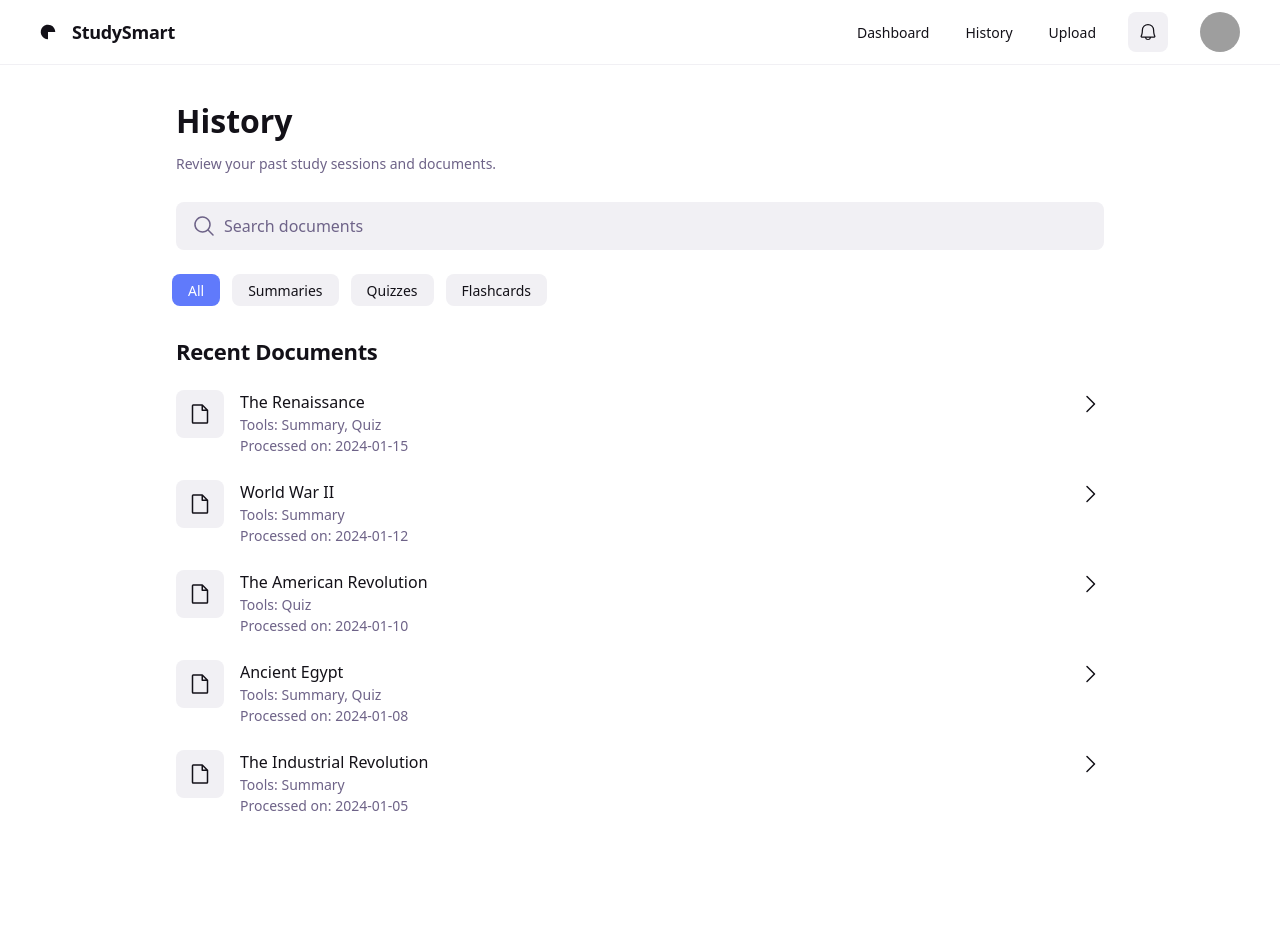
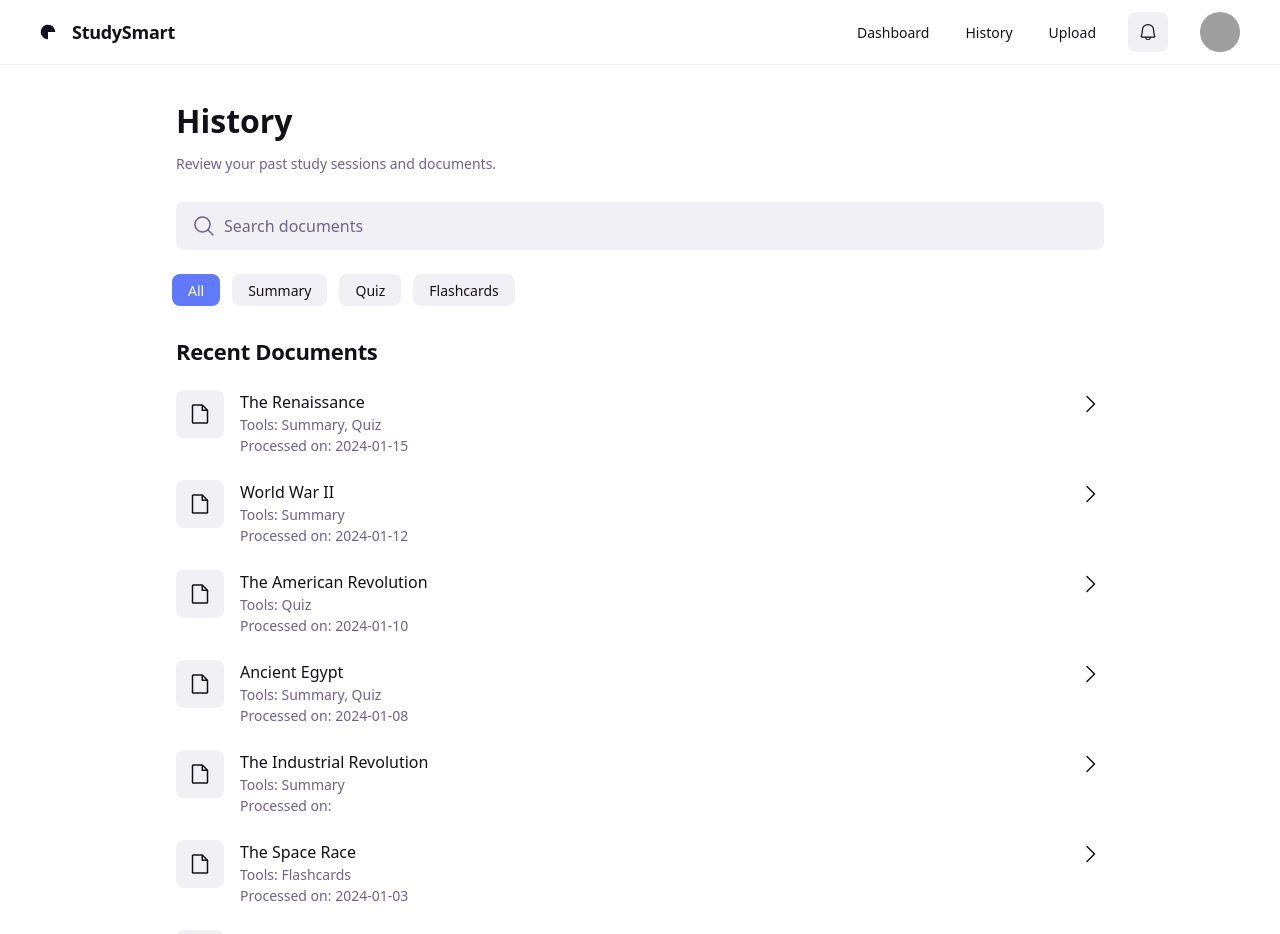
Before and after one commit to yoampies/studyai, a React (Vite) app: page /history in a window 1280 px wide. Shown: the top 934 px of the page. Before the commit the page ends 848 px from the top, so only its background shows below. Built offline with nearby package versions, Linux system fonts and the light colour scheme; grey boxes are pictures that could not be loaded.

Commit message:
Finished filter and dashboard link to history and filter

```diff
--- a/src/assets/constants.js
+++ b/src/assets/constants.js
@@ -5,7 +5,7 @@ import flashcardImg from './img/flashcard.png';
 import summaryImg from './img/summary.png';
 
 export const recentAnalyses = {
-  exams: [
+  quizzes: [
     {
       id: uuidv4(),
       name: 'Examen de Matemáticas',
@@ -35,9 +35,9 @@ export const recentAnalyses = {
 };
 
 export const handlingOptions = [
-    "Multiple Choice Exam",
+    "Summary",
     "Flashcards",
-    "Summary"
+    "Quiz"
 ]
 
 export const exam_questions = [
@@ -119,27 +119,37 @@ export const flashcards = [
 export const RECENT_DOCUMENTS = [
   {
     title: "The Renaissance",
-    tools: "Summary, Quiz",
+    tools: ["Summary", "Quiz"],
     processedOn: "2024-01-15",
   },
   {
     title: "World War II",
-    tools: "Summary",
+    tools: ["Summary"],
     processedOn: "2024-01-12",
   },
   {
     title: "The American Revolution",
-    tools: "Quiz",
+    tools: ["Quiz"],
     processedOn: "2024-01-10",
   },
   {
     title: "Ancient Egypt",
-    tools: "Summary, Quiz",
+    tools: ["Summary", "Quiz"],
     processedOn: "2024-01-08",
   },
   {
     title: "The Industrial Revolution",
-    tools: "Summary",
-    processedOn: "2024-01-05",
+    tools: ["Summary"],
+    dProcessedOn: "2024-01-05",
+  },
+  {
+    title: "The Space Race",
+    tools: ["Flashcards"],
+    processedOn: "2024-01-03",
+  },
+  {
+    title: "The Scientific Method",
+    tools: ["Summary", "Flashcards"],
+    processedOn: "2024-01-01",
   },
 ];
--- a/src/components/MCE.jsx
+++ b/src/components/MCE.jsx
@@ -19,6 +19,15 @@ function MCE() {
       setCurrentQuestionIndex(currentQuestionIndex - 1);
     }
   };
+
+  // Condición para manejar el caso cuando no hay preguntas
+  if (!exam_questions || exam_questions.length === 0) {
+    return (
+      <div className="text-center text-[#131118] text-lg font-bold leading-tight tracking-[-0.015em] px-4 pb-3 pt-5">
+        No hay preguntas disponibles para el examen.
+      </div>
+    );
+  }
 
   // Get the current question based on the state
   const currentQuestion = exam_questions[currentQuestionIndex];
--- a/src/components/Navbar.jsx
+++ b/src/components/Navbar.jsx
@@ -13,9 +13,11 @@ function Navbar() {
             ></path>
           </svg>
         </div>
-        <h2 className="text-[#131118] text-lg font-bold leading-tight tracking-[-0.015em]">
-          StudySmart
-        </h2>
+        <a href="/">
+          <h2 className="text-[#131118] text-lg font-bold leading-tight tracking-[-0.015em]">
+            StudySmart
+          </h2>
+        </a>
       </div>
       <div className="flex flex-1 justify-end gap-8">
         <div className="flex items-center gap-9">
--- a/src/components/RecentCard.jsx
+++ b/src/components/RecentCard.jsx
@@ -1,4 +1,5 @@
 import React from 'react'
+import { Link } from 'react-router-dom'
 import { recentAnalyses } from '../assets/constants'
 
 function RecentCard() {
@@ -21,9 +22,11 @@ function RecentCard() {
                     <p className="text-[#5f668c] text-sm font-normal leading-normal">{item.date}</p>
                     <p className="text-[#5f668c] text-sm font-normal leading-normal">{item.description}</p>
                   </div>
-                                <button
-                                className="flex min-w-[84px] max-w-[480px] cursor-pointer items-center justify-center overflow-hidden rounded-lg h-8 px-4
-                                flex-row-reverse bg-[#f0f1f5] text-[#111218] pr-2 gap-1 text-sm font-medium leading-normal w-fit mt-4"
+                  {/* Usa un Link y pasa el filtro de tipo como query param */}
+                  <Link
+                    to={`/history?filter=${type}`}
+                    className="flex min-w-[84px] max-w-[480px] cursor-pointer items-center justify-center overflow-hidden
+                                rounded-lg h-8 px-4 flex-row-reverse bg-[#f0f1f5] text-[#111218] pr-2 gap-1 text-sm font-medium leading-normal w-fit mt-4"
                   >
                     <div className="text-[#111218]" data-icon="ArrowRight" data-size="18px" data-weight="regular">
                       <svg xmlns="http://www.w3.org/2000/svg" width="18px" height="18px" fill="currentColor" viewBox="0 0 256 256">
@@ -33,7 +36,7 @@ function RecentCard() {
                       </svg>
                     </div>
                     <span className="truncate">See all {type.charAt(0).toUpperCase() + type.slice(1)}</span>
-                                </button>
+                  </Link>
                 </div>
               ))}
             </div>
--- a/src/components/TabRendering.jsx
+++ b/src/components/TabRendering.jsx
@@ -57,7 +57,7 @@ function TabRendering({tab}) {
                 </div>
             </>
         )
-        case ("Multiple Choice Exam"):
+        case ("Quiz"):
             return <MCE />;
         case ("Flashcards"):
         return <Flashcards />;
--- a/src/sections/History.jsx
+++ b/src/sections/History.jsx
@@ -1,8 +1,10 @@
-import React, { useState } from 'react';
+// src/components/History.jsx
+
+import React, { useState, useEffect } from 'react';
+import { Link, useSearchParams } from 'react-router-dom';
 import Navbar from '../components/Navbar';
 import { RECENT_DOCUMENTS } from '../assets/constants';
 
-// It's a good practice to create reusable components for repeated SVG icons
 const FileIcon = () => (
   <svg xmlns="http://www.w3.org/2000/svg" width="24px" height="24px" fill="currentColor" viewBox="0 0 256 256">
     <path d="M213.66,82.34l-56-56A8,8,0,0,0,152,24H56A16,16,0,0,0,40,40V216a16,16,0,0,0,16,16H200a16,16,0,0,0,16-16V88A8,8,0,0,0,213.66,82.34ZM160,51.31,188.69,80H160ZM200,216H56V40h88V88a8,8,0,0,0,8,8h48V216Z"></path>
@@ -16,10 +18,35 @@ const CaretRightIcon = () => (
 );
 
 function History() {
-  const [activeFilter, setActiveFilter] = useState('All');
+  const [searchParams, setSearchParams] = useSearchParams();
+
+  const filterFromUrl = searchParams.get('filter');
+  let initialFilter = 'All';
+
+  if (filterFromUrl) {
+    if (filterFromUrl === 'summaries') initialFilter = 'Summary';
+    if (filterFromUrl === 'quizzes') initialFilter = 'Quiz';
+    if (filterFromUrl === 'flashcards') initialFilter = 'Flashcards';
+  }
+
+  const [activeFilter, setActiveFilter] = useState(initialFilter);
+
+  useEffect(() => {
+    let newFilter = 'All';
+    const filterFromUrl = searchParams.get('filter');
+    if (filterFromUrl) {
+      if (filterFromUrl === 'summaries') newFilter = 'Summary';
+      if (filterFromUrl === 'quizzes') newFilter = 'Quiz';
+      if (filterFromUrl === 'flashcards') newFilter = 'Flashcards';
+    }
+    setActiveFilter(newFilter);
+  }, [searchParams]);
 
   const handleFilterClick = (filterName) => {
-    setActiveFilter(filterName);
+    let urlFilterName = filterName.toLowerCase();
+    if (urlFilterName === 'summary') urlFilterName = 'summaries';
+    if (urlFilterName === 'quiz') urlFilterName = 'quizzes';
+    setSearchParams({ filter: urlFilterName });
   };
 
   const getButtonClasses = (filterName) => {
@@ -72,11 +99,11 @@ function History() {
               <div className={getButtonClasses('All')} onClick={() => handleFilterClick('All')}>
                 <p className="text-sm font-medium leading-normal">All</p>
               </div>
-              <div className={getButtonClasses('Summaries')} onClick={() => handleFilterClick('Summaries')}>
-                <p className="text-sm font-medium leading-normal">Summaries</p>
+              <div className={getButtonClasses('Summary')} onClick={() => handleFilterClick('Summary')}>
+                <p className="text-sm font-medium leading-normal">Summary</p>
               </div>
-              <div className={getButtonClasses('Quizzes')} onClick={() => handleFilterClick('Quizzes')}>
-                <p className="text-sm font-medium leading-normal">Quizzes</p>
+              <div className={getButtonClasses('Quiz')} onClick={() => handleFilterClick('Quiz')}>
+                <p className="text-sm font-medium leading-normal">Quiz</p>
               </div>
               <div className={getButtonClasses('Flashcards')} onClick={() => handleFilterClick('Flashcards')}>
                 <p className="text-sm font-medium leading-normal">Flashcards</p>
@@ -85,15 +112,22 @@ function History() {
 
             <h2 className="text-[#131118] text-[22px] font-bold leading-tight tracking-[-0.015em] px-4 pb-3 pt-5">Recent Documents</h2>
 
-            {filteredDocuments.map((document, index) => (
-              <div key={index} className="flex gap-4 bg-white px-4 py-3 justify-between">
+            {filteredDocuments.length > 0 ? (
+              filteredDocuments.map((document, index) => (
+                // Use a Link to navigate and pass the document object
+                <Link
+                  key={index}
+                  to="/doc-details"
+                  state={{ documentData: document }}
+                  className="flex gap-4 bg-white px-4 py-3 justify-between cursor-pointer hover:bg-gray-100 transition-colors duration-200"
+                >
                   <div className="flex items-start gap-4">
                     <div className="text-[#131118] flex items-center justify-center rounded-lg bg-[#f1f0f4] shrink-0 size-12">
                       <FileIcon />
                     </div>
                     <div className="flex flex-1 flex-col justify-center">
                       <p className="text-[#131118] text-base font-medium leading-normal">{document.title}</p>
-                    <p className="text-[#6e6388] text-sm font-normal leading-normal">Tools: {document.tools}</p>
+                      <p className="text-[#6e6388] text-sm font-normal leading-normal">Tools: {document.tools.join(', ')}</p>
                       <p className="text-[#6e6388] text-sm font-normal leading-normal">Processed on: {document.processedOn}</p>
                     </div>
                   </div>
@@ -102,8 +136,11 @@ function History() {
                       <CaretRightIcon />
                     </div>
                   </div>
-              </div>
-            ))}
+                </Link>
+              ))
+            ) : (
+              <p className="text-center text-[#6e6388] mt-8">No documents found for this filter.</p>
+            )}
           </div>
         </div>
       </div>
```
Lines whose indentation alone changed are shown as unchanged.
